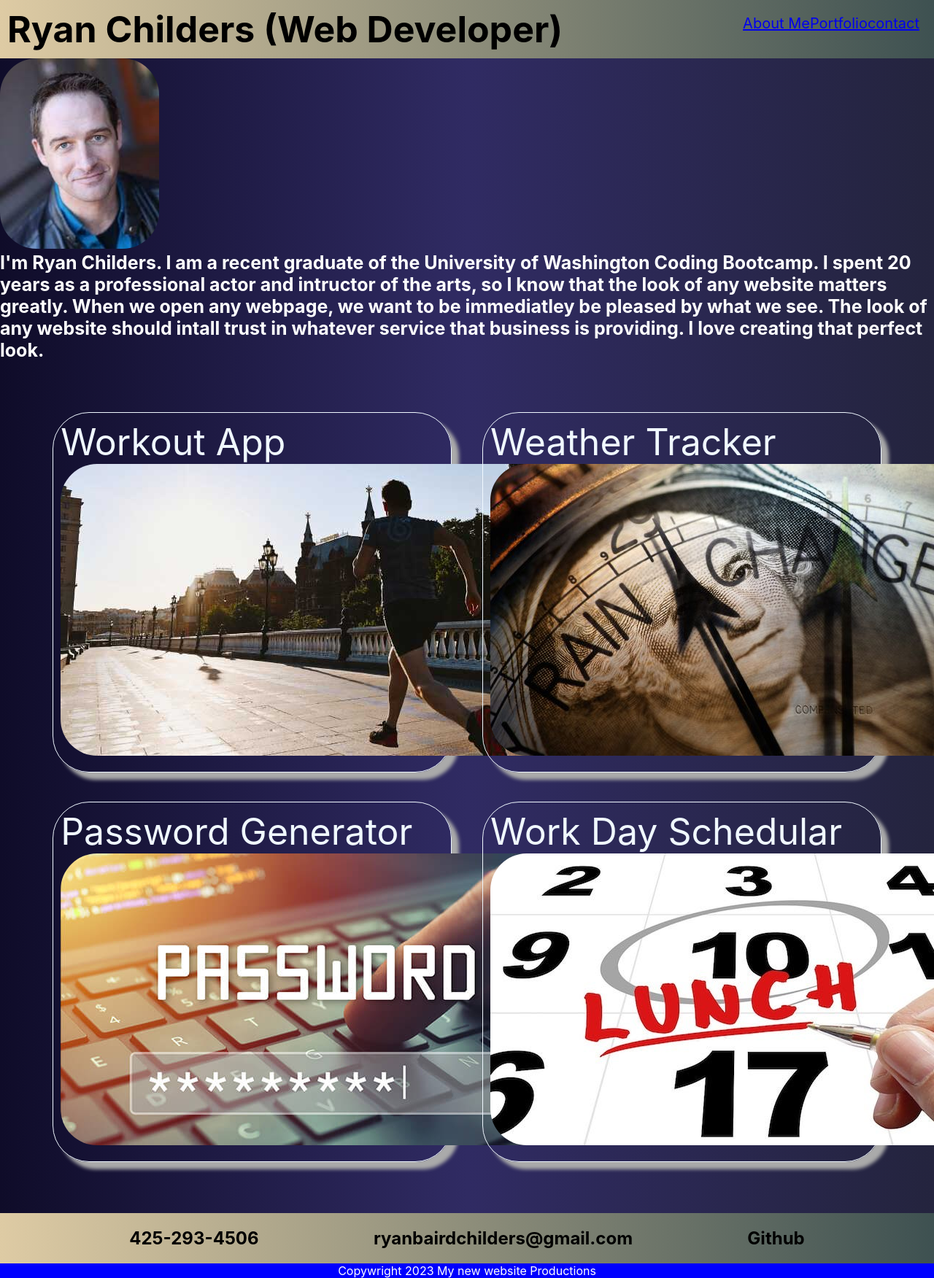
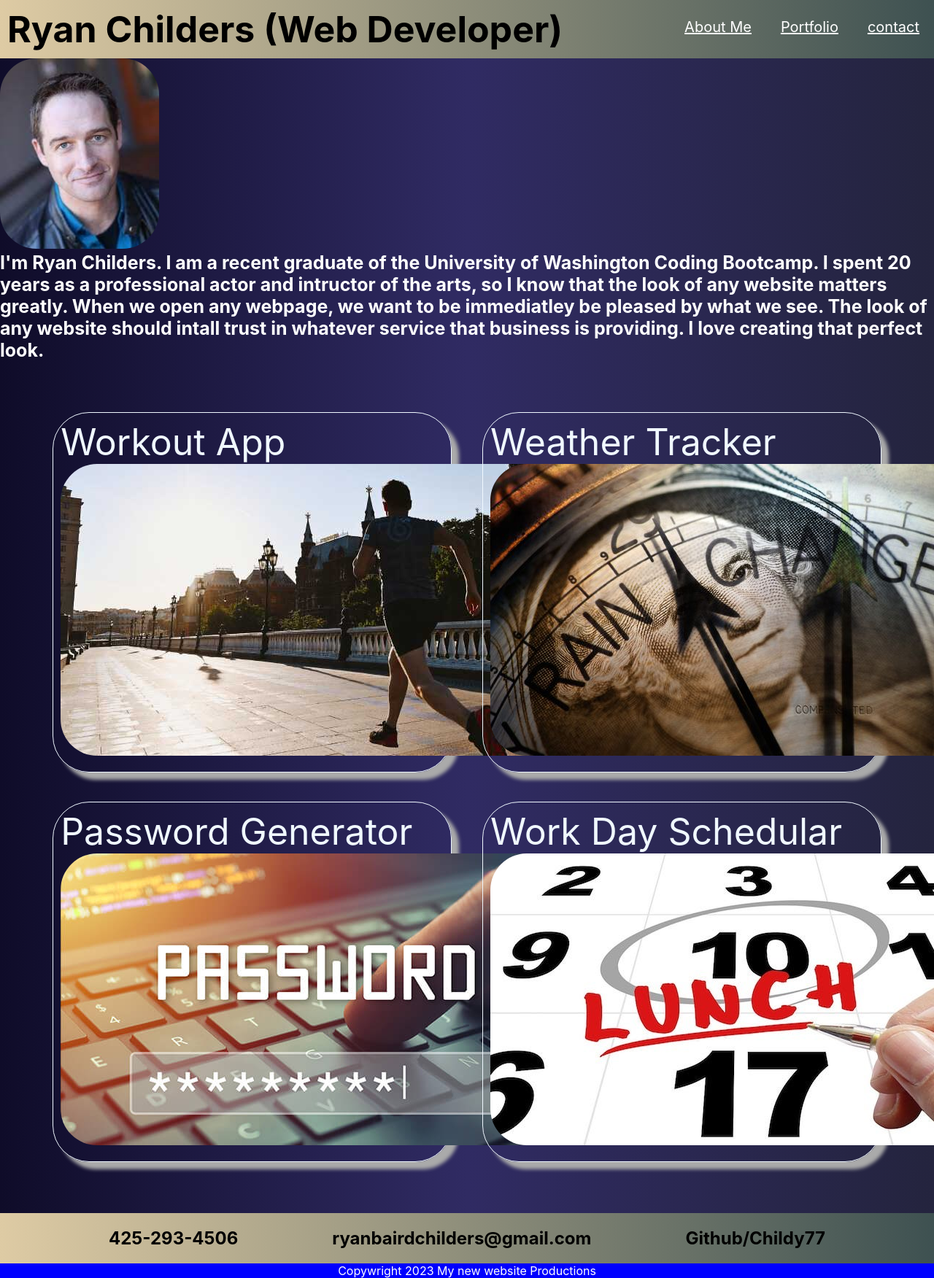
Before and after one commit to Childy77/Ryan-Childers-Website-Portfolio, a React (Create React App) app: page / in a window 1280 px wide. Shown: the top 1752 px of the page at 73% size. Built offline with nearby package versions, Linux system fonts and the light colour scheme.

Commit message:
fixed some styling

```diff
--- a/public/index.html
+++ b/public/index.html
@@ -39,5 +39,6 @@
       To begin the development, run `npm start` or `yarn start`.
       To create a production bundle, use `npm run build` or `yarn build`.
     -->
+    <script src="https://kit.fontawesome.com/b6c34e6b7c.js" crossorigin="anonymous"></script>
   </body>
 </html>
--- a/src/App.css
+++ b/src/App.css
@@ -18,8 +18,12 @@ header h1 {
 }
 
 .top-menu {
+  padding-top: 25px;
+}
 
-  color: red;
+.top-menu ul li a {
+
+
   text-align: right;
   padding: 20px;
   color: white;
@@ -28,6 +32,7 @@ header h1 {
 }
 
 .top-menu ul li {
+
   display: inline;
   margin: 0px, 5px, 0px, 5px;
   font-size: 20px;
--- a/src/components/footer.js
+++ b/src/components/footer.js
@@ -6,7 +6,7 @@ const Footer = () => {
         <section className="bottom-info" id="contact">
         <h2>425-293-4506</h2>
         <h2>ryanbairdchilders@gmail.com</h2>
-        <h2>Github</h2>
+        <h2>Github/Childy77</h2>
 
 
     </section>
```
